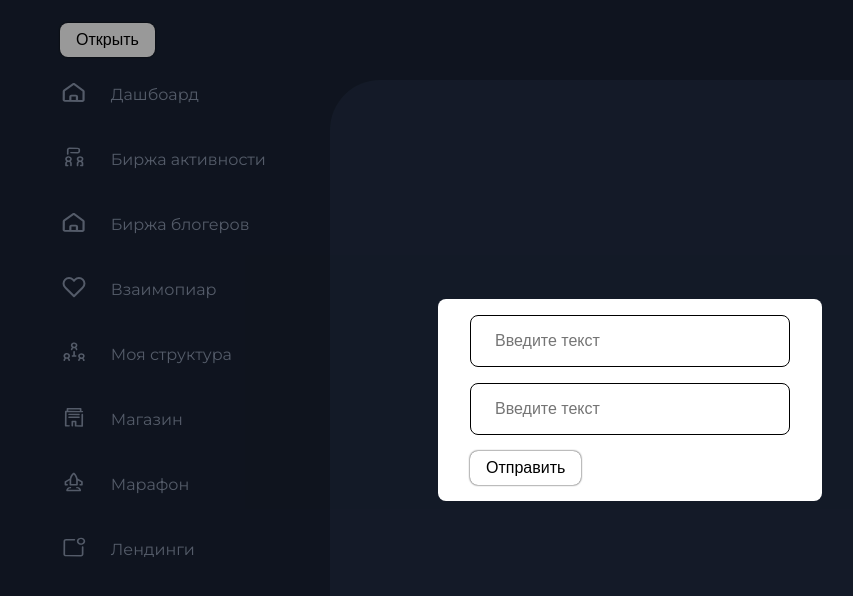
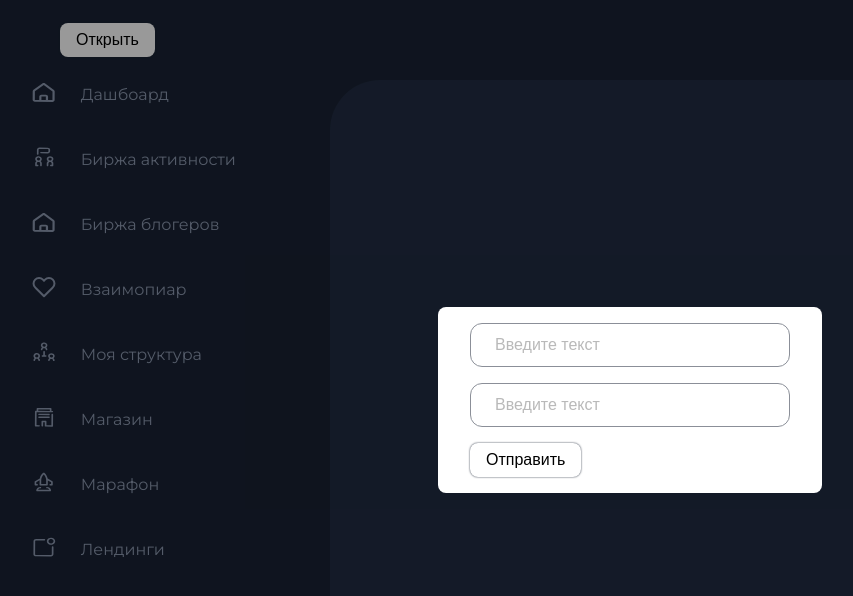
Before and after one commit to comp-master-byte/dfa-media, a React (Create React App) app: page / in a window 1280 px wide. Both pictures are taken after a click on the button "Открыть". Shown: the top 596 px of the page, without its empty margins (10-863 px from the left). Built offline with nearby package versions, Linux system fonts and the light colour scheme; a web font is replaced by a local one.

Commit message:
Поправлены инпуты

```diff
--- a/src/UI/DfaInput/DfaInput.module.scss
+++ b/src/UI/DfaInput/DfaInput.module.scss
@@ -1,15 +1,17 @@
 .input {
     background-color: #fff;
-    border-radius: 8px;
+    border-radius: 12px;
     font-size: 1rem;
-    padding: 1rem 1.5rem;
+    padding: .75rem 1.5rem;
     border: none;
     outline: none;
-    border: 1px solid #000;
+    width: 20rem;
     transition: .25s;
-    width: 20rem;
+    border: 1px solid #192233;
+    opacity: .5;
 
     &:hover {
-        box-shadow: inset 0 0 3px #000;
+        box-shadow: inset 0 0 3px #192233;
+        opacity: 1;
     }
 }
--- a/src/UI/DfaLink/DfaLink.module.scss
+++ b/src/UI/DfaLink/DfaLink.module.scss
@@ -3,7 +3,6 @@
     align-items: center;
     color: #fff;
     text-decoration: none;
-    padding-left: 1.875rem;
     margin-bottom: 2.3125rem;
     position: relative;
 
@@ -28,7 +27,7 @@
     background-color: #6781F7;
     border-radius: 8px;
     top: 10px;
-    left: 0;
+    left: -1.875rem;
     opacity: 0;
 }
 
--- a/src/UI/dfaButton/DfaButton.module.scss
+++ b/src/UI/dfaButton/DfaButton.module.scss
@@ -8,10 +8,10 @@
     outline: none;
     border: none;
     cursor: pointer;
-    box-shadow: 0 0 2px #000;
+    box-shadow: 0 0 2px #192233;
     transition: .25s;
 
     &:hover {
-        box-shadow: 0 0 8px #000;
+        box-shadow: 0 0 8px #192233;
     }
 }
--- a/src/components/Layout/Layout.jsx
+++ b/src/components/Layout/Layout.jsx
@@ -14,7 +14,7 @@ export const Layout = () => {
         <div className={styles.wrapper}>
             <div className={styles.container}>
                 <div className={styles.header}>
-                    <div>
+                    <div className={styles.headerBlock}>
                         <Header />
                     </div>
                     <div className={styles.burger} onClick={toggleHandler}>
--- a/src/components/Layout/Layout.module.scss
+++ b/src/components/Layout/Layout.module.scss
@@ -1,6 +1,7 @@
 .wrapper {
     width: 100%;
     background-color: #192233;
+    color: #fff;
 }
 
 .container {
```
